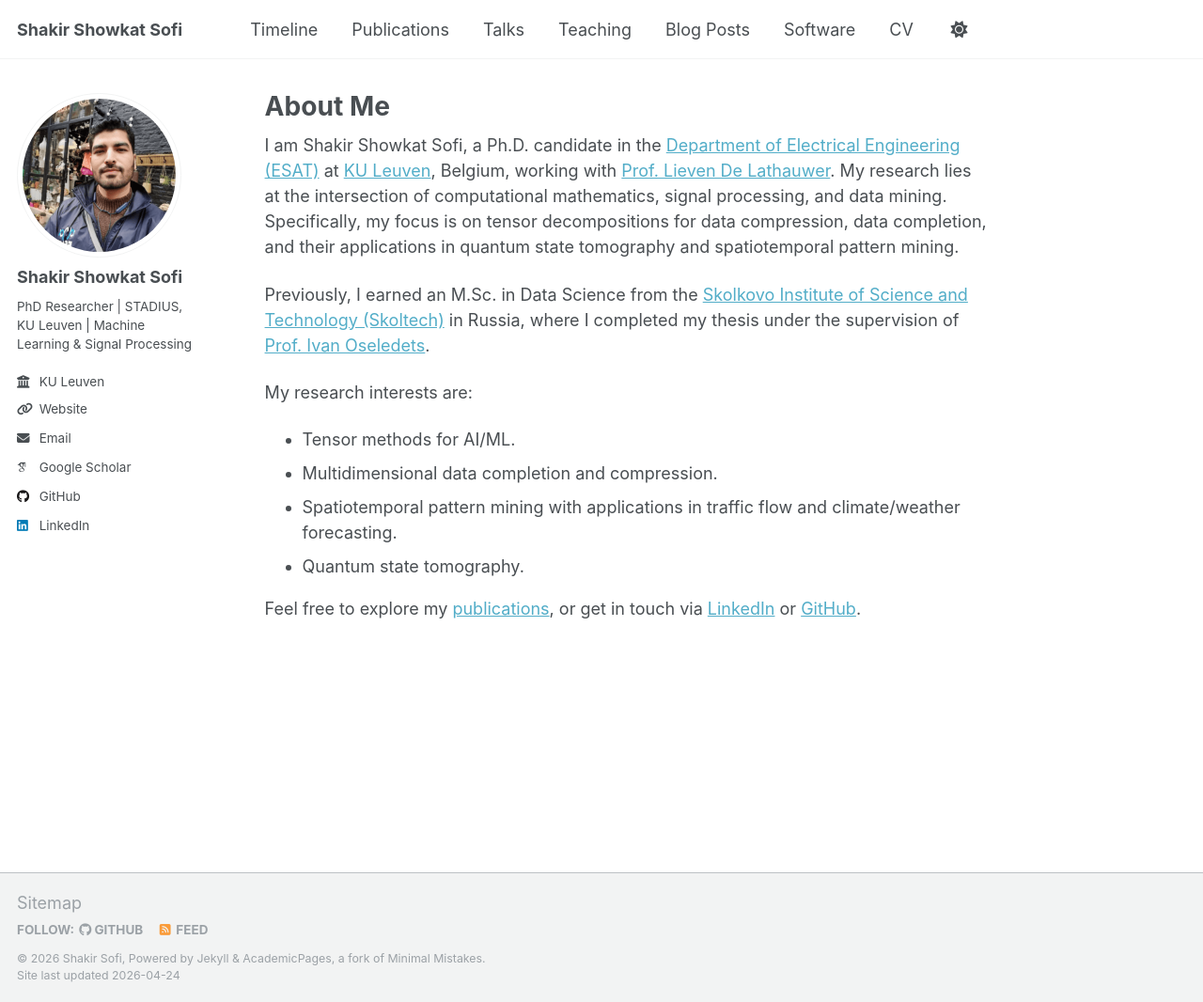
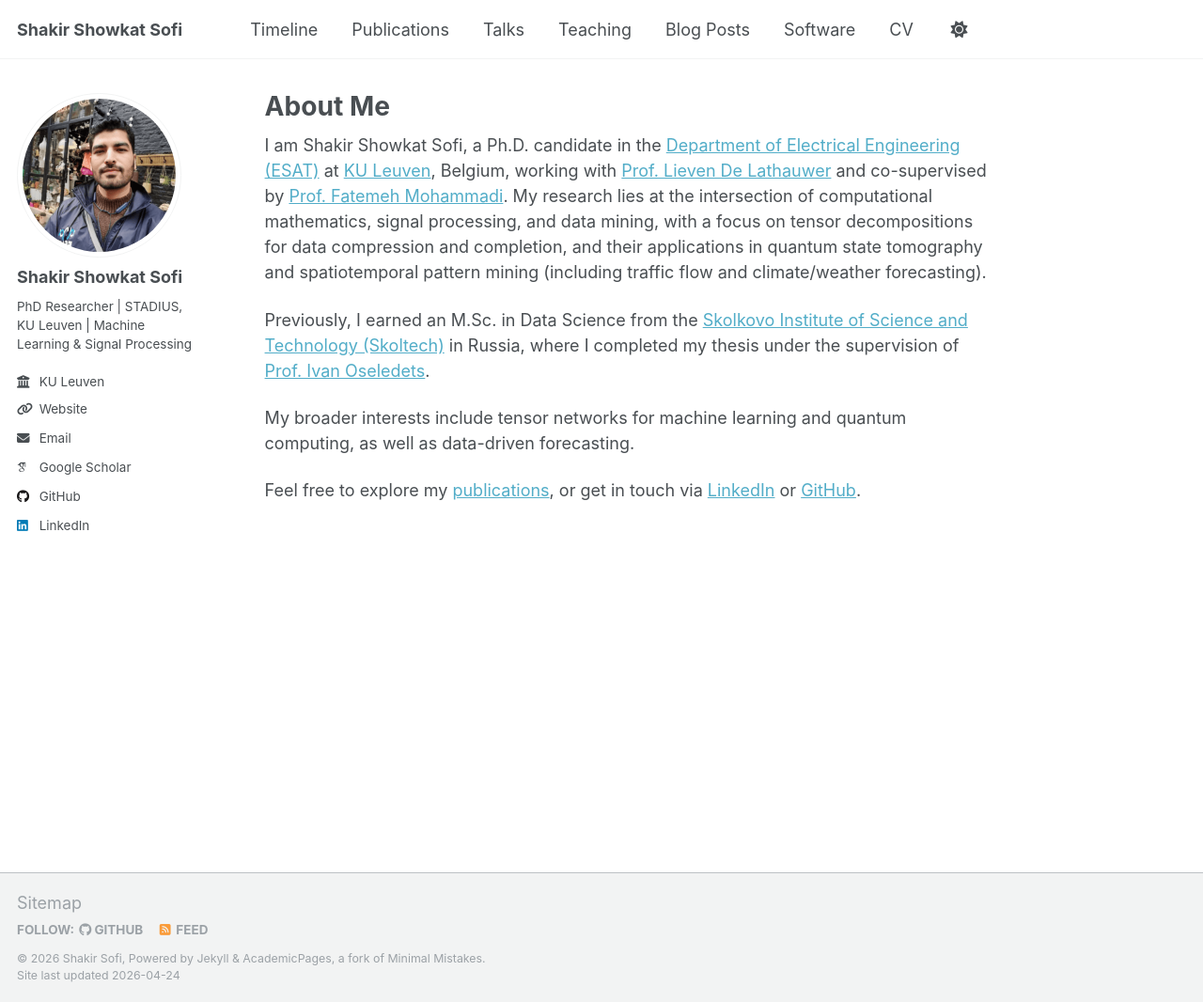
Before and after one commit to ShakirSofi/shakirsofi.github.io, a Jekyll site: the page built from _pages/about.md, in a window 1280 px wide and 1066 px high. Shown: the whole window at 94% size. Built offline with Jekyll 4.4.1, drawn with Linux system fonts in a browser that asks for light colours; some web fonts are replaced; a script that is not in the unit is left out.

Commit message:
Revise about page with updated research details
Updated personal information and research focus in the about page.

```diff
--- a/_pages/about.md
+++ b/_pages/about.md
@@ -7,14 +7,10 @@ redirect_from:
   - /about.html
 ---
 
-I am Shakir Showkat Sofi, a Ph.D. candidate in the [Department of Electrical Engineering (ESAT)](https://www.esat.kuleuven.be/) at [KU Leuven](https://www.kuleuven.be/kuleuven/), Belgium, working with [Prof. Lieven De Lathauwer](https://www.esat.kuleuven.be/stadius/stadiusincludes/person.php?id=22). My research lies at the intersection of computational mathematics, signal processing, and data mining. Specifically, my focus is on tensor decompositions for data compression, data completion, and their applications in quantum state tomography and spatiotemporal pattern mining.
+I am Shakir Showkat Sofi, a Ph.D. candidate in the [Department of Electrical Engineering (ESAT)](https://www.esat.kuleuven.be/) at [KU Leuven](https://www.kuleuven.be/kuleuven/), Belgium, working with [Prof. Lieven De Lathauwer](https://www.esat.kuleuven.be/stadius/stadiusincludes/person.php?id=22) and co-supervised by [Prof. Fatemeh Mohammadi](https://www.fatemehmohammadi.com). My research lies at the intersection of computational mathematics, signal processing, and data mining, with a focus on tensor decompositions for data compression and completion, and their applications in quantum state tomography and spatiotemporal pattern mining (including traffic flow and climate/weather forecasting).
 
 Previously, I earned an M.Sc. in Data Science from the [Skolkovo Institute of Science and Technology (Skoltech)](https://www.skoltech.ru/en/) in Russia, where I completed my thesis under the supervision of [Prof. Ivan Oseledets](https://oseledets.github.io/).
 
-My research interests are: <br>
-- Tensor methods for AI/ML.
-- Multidimensional data completion and compression.
-- Spatiotemporal pattern mining with applications in traffic flow and climate/weather forecasting.
-- Quantum state tomography.
+My broader interests include tensor networks for machine learning and quantum computing, as well as data-driven forecasting.
 
 Feel free to explore my [publications](https://shakirsofi.github.io/publications), or get in touch via [LinkedIn](https://www.linkedin.com/in/shakir-sofi-203945110) or [GitHub](https://github.com/ShakirSofi).
```
